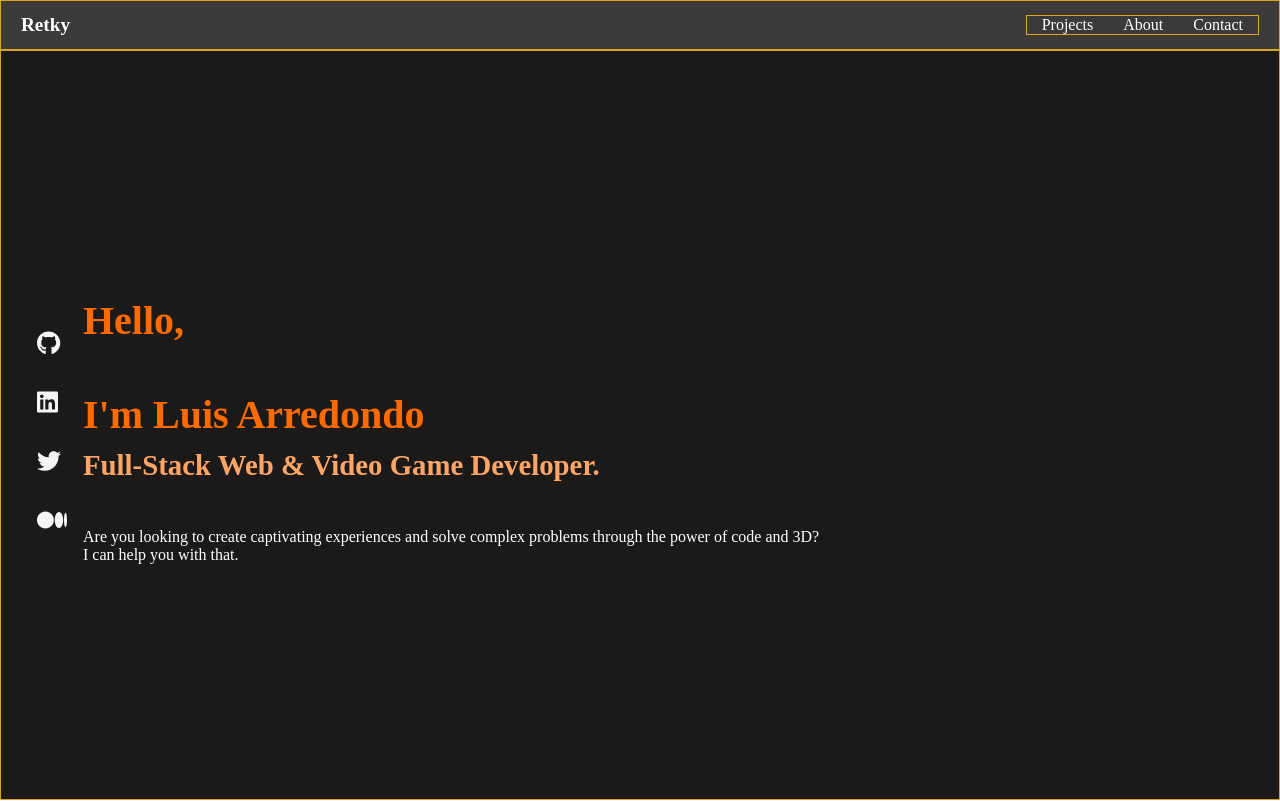
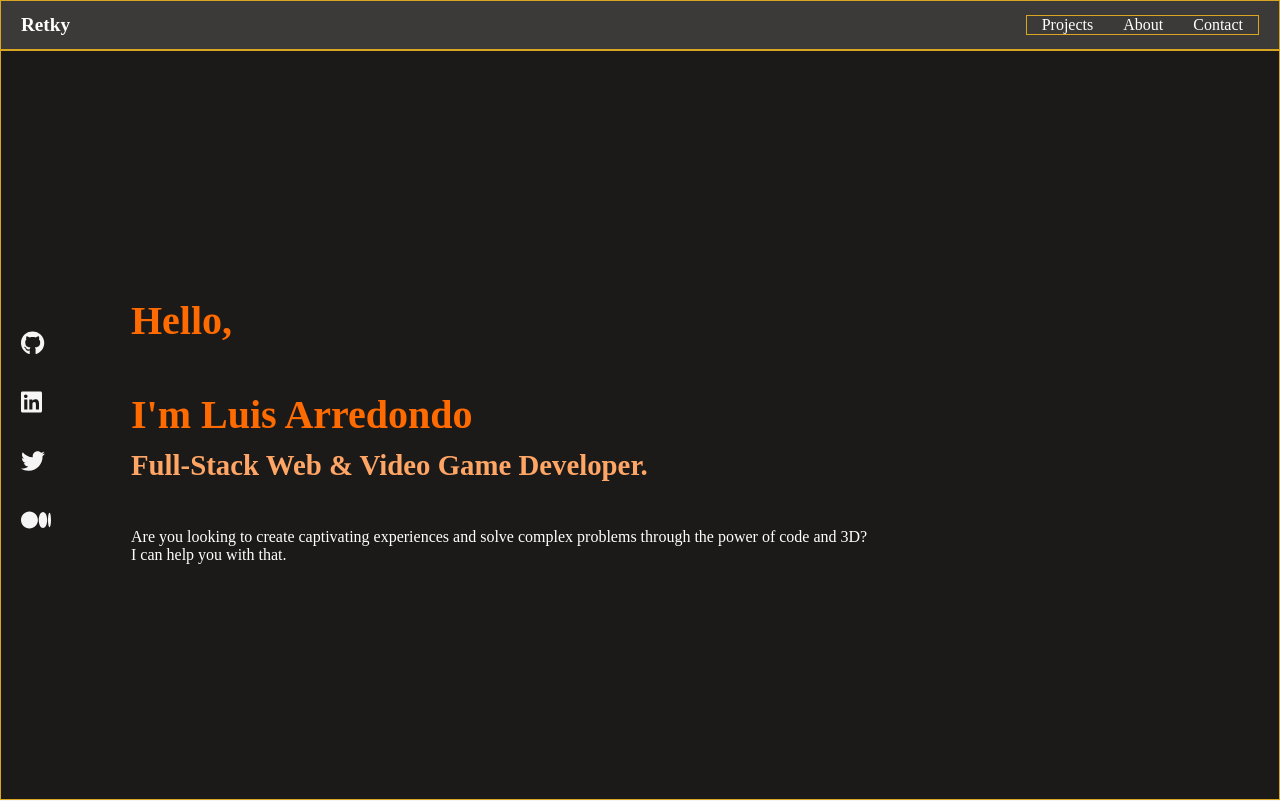
Before and after one commit to Retky/RetkyPortfolio, a React (Create React App) app: page / in a window 1280 px wide. Shown: the top 801 px of the page. Built offline with nearby package versions, Linux system fonts and the light colour scheme; no server answers.

Commit message:
Mod 'landing links' fix margin issue

```diff
--- a/src/styles/SocialLinks.scss
+++ b/src/styles/SocialLinks.scss
@@ -9,7 +9,7 @@
     order: -1;
 
     a {
-      margin: 1rem 5rem 1rem 0;
+      margin: 1rem 5rem 1rem 0 !important;
     }
   }
 }
```
